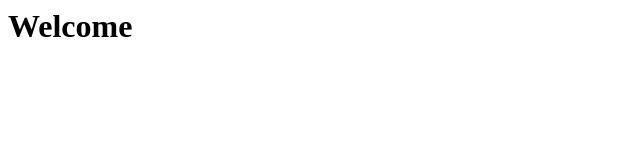
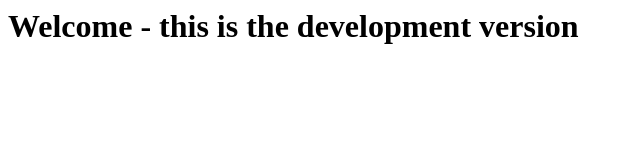
Before and after one commit to Shaunicator/CowHelper, a website: page index.html in a window 1280 px wide. Shown: the whole page, without its empty margins (0-640 px from the left). Drawn offline with Linux system fonts and the light colour scheme.

Commit message:
Updating title in dev version to differentiate versions

```diff
--- a/index.html
+++ b/index.html
@@ -1 +1 @@
-<h1>Welcome</h1>
+<h1>Welcome - this is the development version</h1>
```
